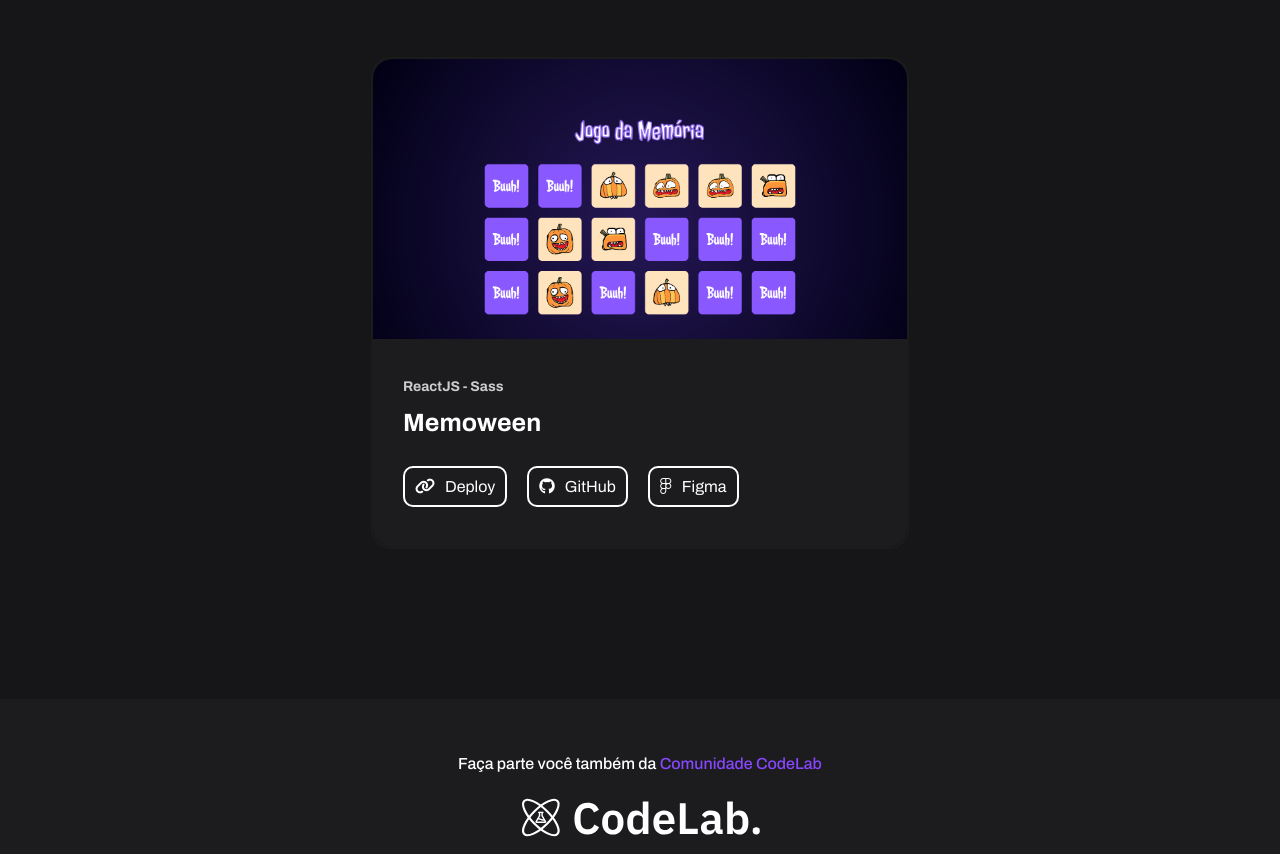
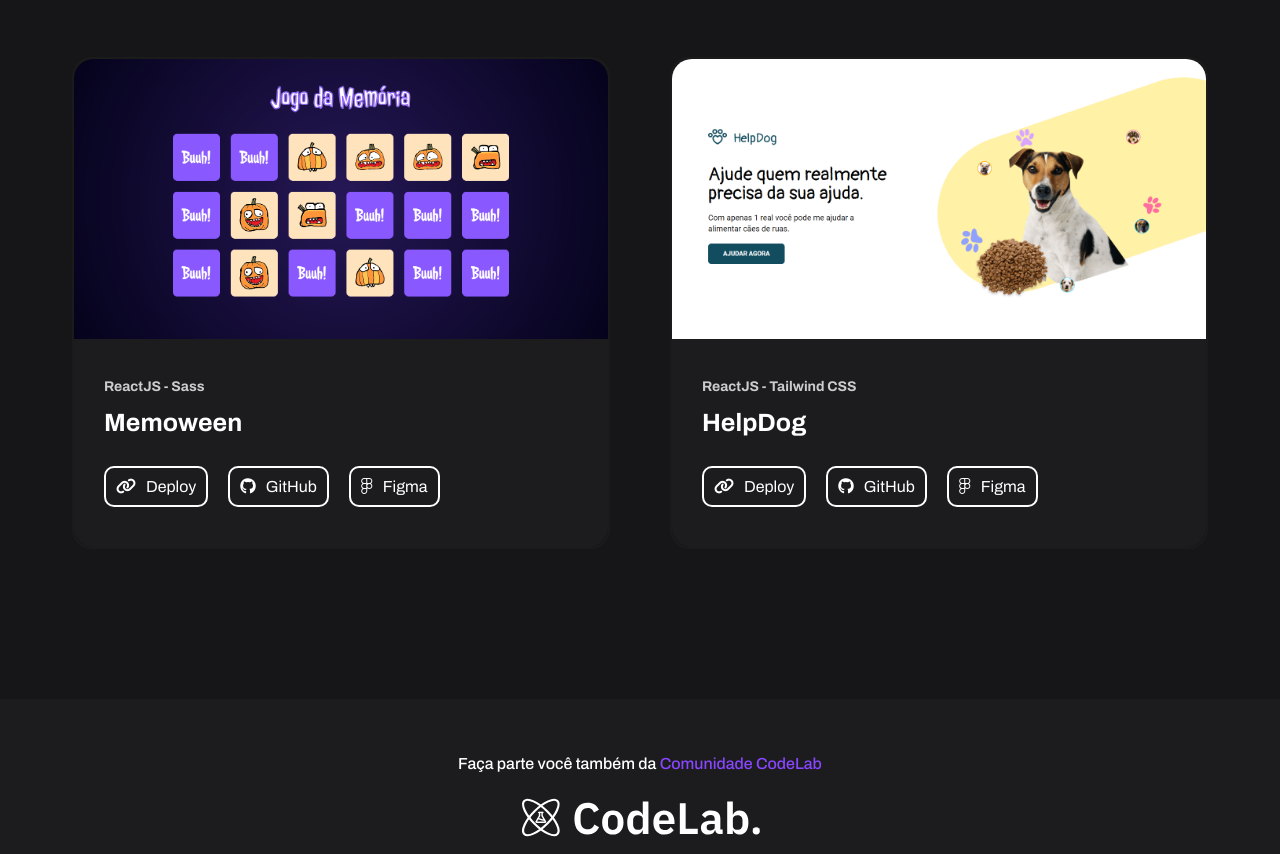
Before and after one commit to gabrielalencs/Site-Desafios-CodeLab, a plain HTML site: page index.html in a window 1280 px wide. Shown: the part 2403-3257 px from the top of the page. Drawn offline with Linux system fonts and the light colour scheme.

Commit message:
adding project 08

```diff
--- a/assets/scss/layout/_projects.scss
+++ b/assets/scss/layout/_projects.scss
@@ -90,7 +90,13 @@
 
     .projects__container .projects__project:nth-child(7) .project__images {
         background-image: url('../images/projects/projeto_07.png');
-        background-size: 120%;
+        background-position: center;
+        background-size: 130%;
+    }
+
+    .projects__container .projects__project:nth-child(8) .project__images {
+        background-image: url('../images/projects/projeto_08.png');
+        background-size: 100%;
     }
 
     @include media.tablets {
--- a/index.html
+++ b/index.html
@@ -283,6 +283,37 @@
                         </div>
                     </div>
                 </div>
+
+                <div class="projects__project">
+                    <div class="project__images"></div>
+
+                    <div class="project__texts">
+                        <h4 class="project__technologies">
+                            ReactJS - Tailwind CSS
+                        </h4>
+
+                        <h3 class="project__title">
+                            HelpDog
+                        </h3>
+
+                        <div class="project__container-links">
+                            <a href="https://desafios-codelab-desafio-08.netlify.app/" target="_blank" class="project__link">
+                                <i class="fa-solid fa-link"></i>
+                                Deploy
+                            </a>
+
+                            <a href="https://github.com/gabrielalencs/Desafios-CodeLab/tree/main/desafio_08" target="_blank" class="project__link">
+                                <i class="fa-brands fa-github"></i>
+                                GitHub
+                            </a>
+
+                            <a href="https://www.figma.com/design/Yb9IBH56g7T1hdIyZ3BMNO/Desafios---CodeLab?node-id=32505-3&node-type=CANVAS&t=L6OWZ7hwVT2CjnBl-0" target="_blank" class="project__link">
+                                <i class="fa-brands fa-figma"></i>
+                                Figma
+                            </a>
+                        </div>
+                    </div>
+                </div>
             </div>
         </section>
     </main>
```
Also changed, not shown: assets/css/app.css, assets/images/projects/projeto_08.png (added), 1 other file.
